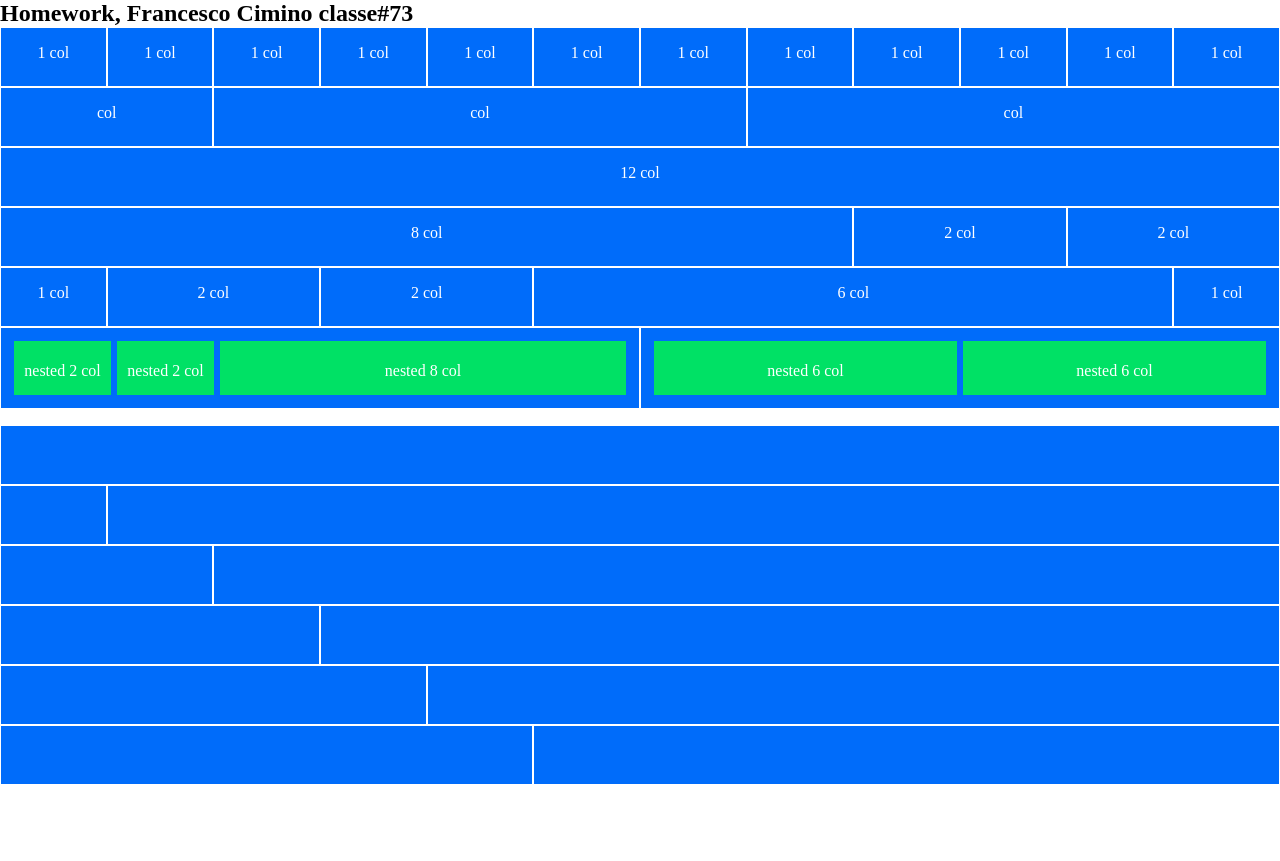
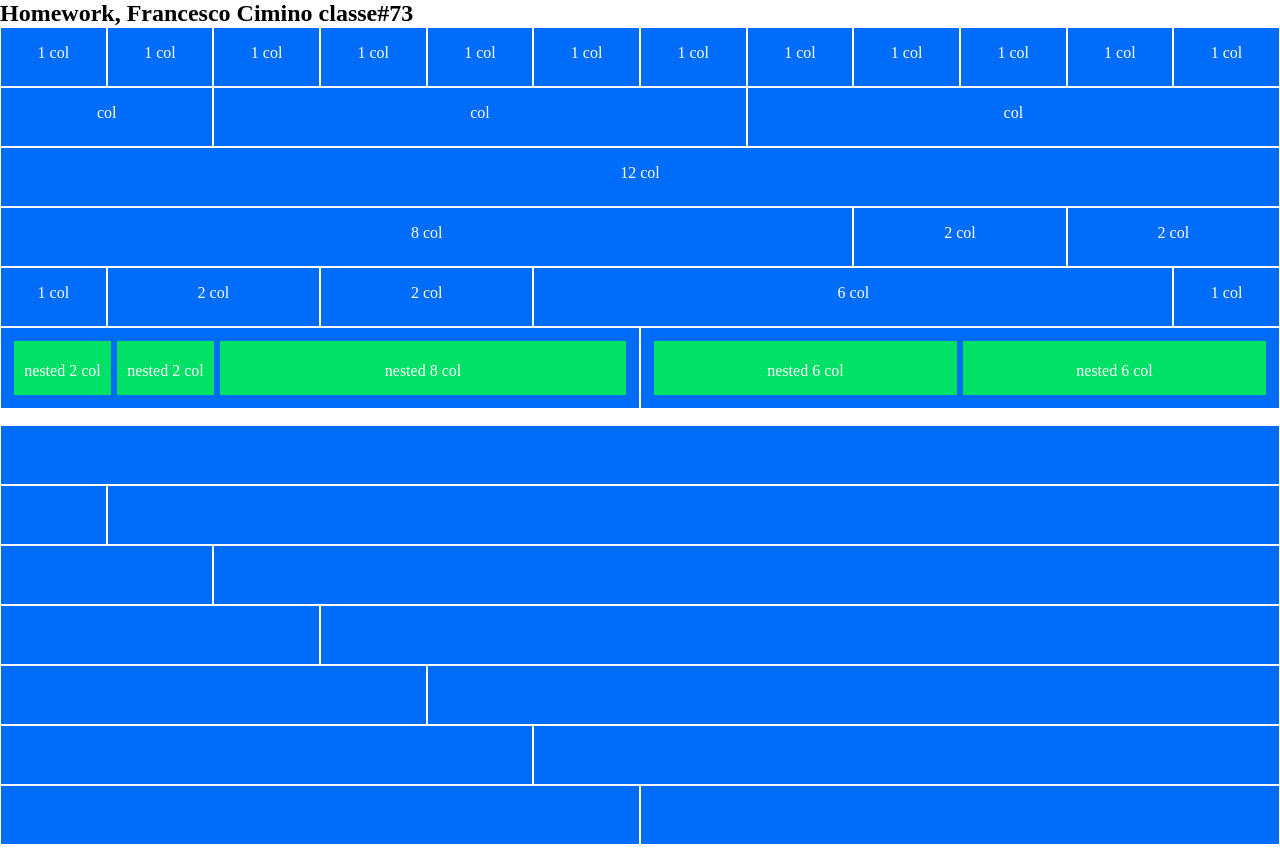
Before and after one commit to FRA2721/html-css-12bool, a plain HTML site: page index.html in a window 1280 px wide. Before the commit the page ends 801 px from the top, so only its background shows below. Drawn offline with Linux system fonts and the light colour scheme.

Commit message:
section column 2 completed

```diff
--- a/index.html
+++ b/index.html
@@ -300,6 +300,18 @@
                     </div>
                     <!-- /section_row_6 -->
 
+                    <!-- section_row_7 -->
+                    <div class="row">
+                        <div class="col-sm-6 ">
+                            <div class="box"></div>
+                        </div>
+
+                        <div class="col-sm-6">
+                            <div class="box"></div>
+                        </div>
+                    </div>
+                    <!-- /section_row_7 -->
+
                 </div>
                 <!-- /container_section -->
             </section>
```
